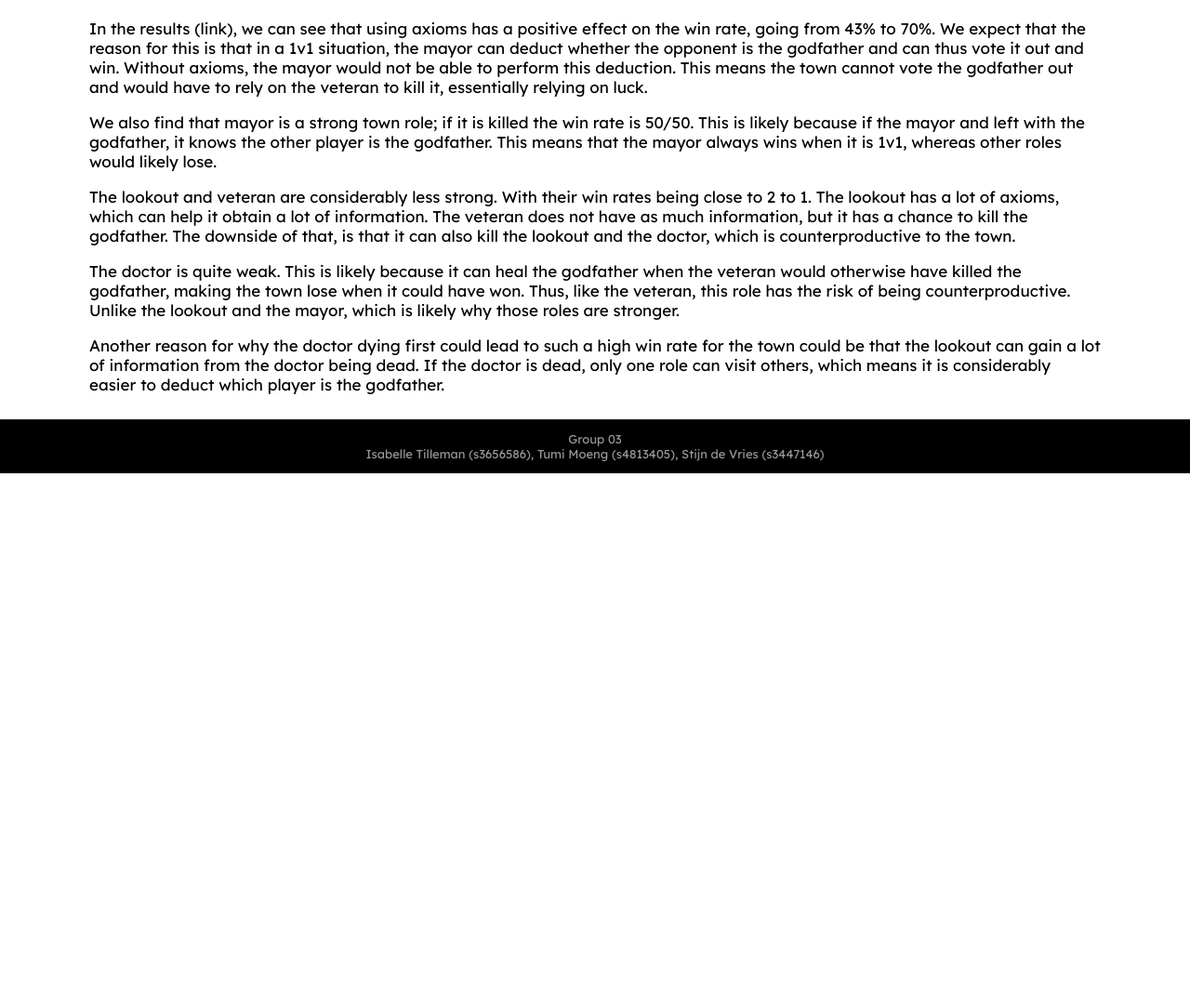
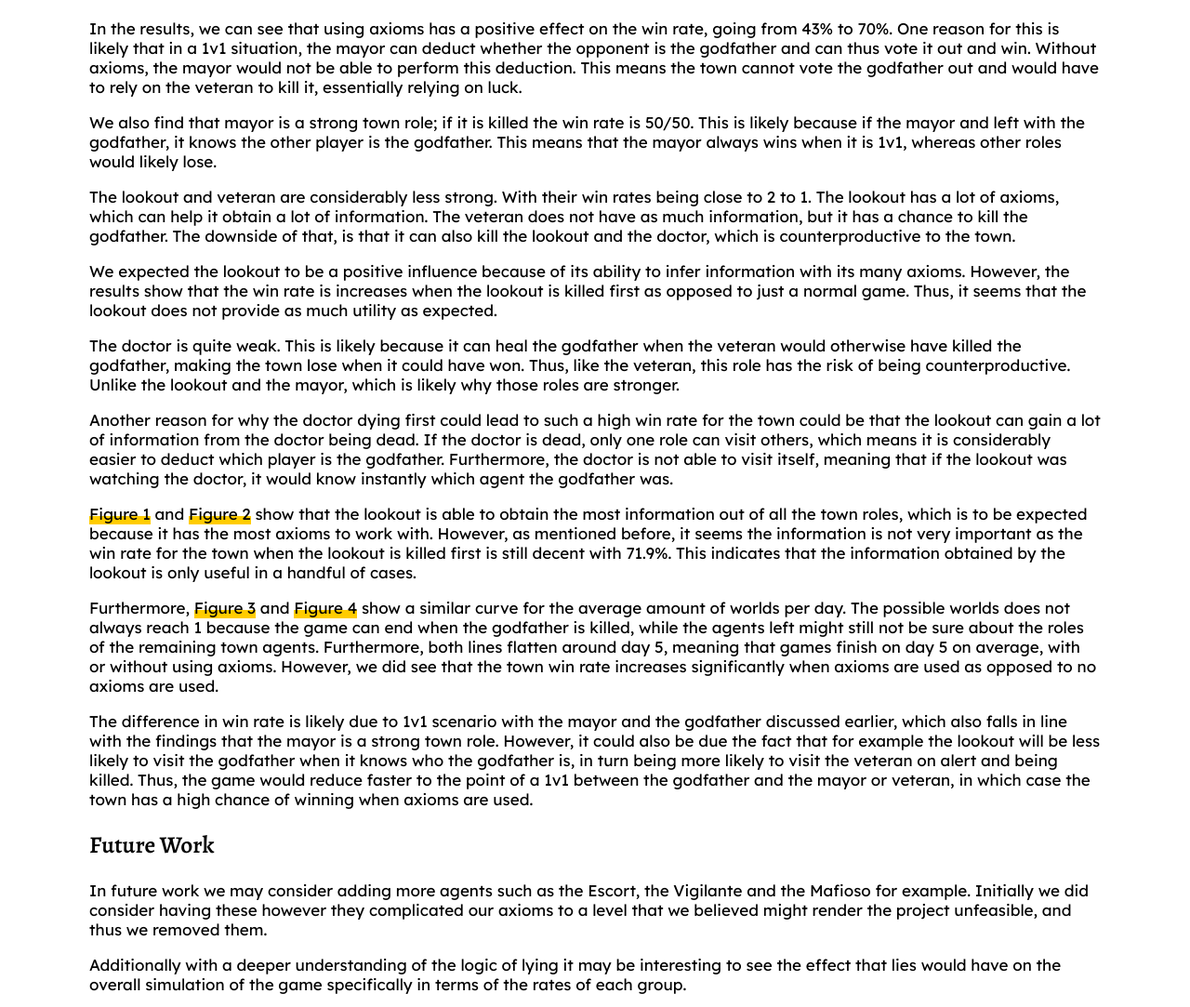
Before and after one commit to I-Tilleman/LAMASTownOfSalem, a plain HTML site: page discussion.html in a window 1280 px wide. Shown: the part 133-1216 px from the top of the page at 93% size. Before the commit the page ends 800 px from the top, so only its background shows below. Drawn offline with nearby package versions, Linux system fonts and the light colour scheme.

Commit message:
updated discussion section + fixed captions

```diff
--- a/discussion.html
+++ b/discussion.html
@@ -42,15 +42,33 @@
       <div class="front-page-content">
         <h1>Discussion</h1>
 
-        <p>In the results (link), we can see that using axioms has a positive effect on the win rate, going from 43% to 70%. We expect that the reason for this is that in a 1v1 situation, the mayor can deduct whether the opponent is the godfather and can thus vote it out and win. Without axioms, the mayor would not be able to perform this deduction. This means the town cannot vote the godfather out and would have to rely on the veteran to kill it, essentially relying on luck. </p>
+        <p>In the results, we can see that using axioms has a positive effect on the win rate, going from 43% to 70%. One reason for this is likely that in a 1v1 situation, the mayor can deduct whether the opponent is the godfather and can thus vote it out and win. Without axioms, the mayor would not be able to perform this deduction. This means the town cannot vote the godfather out and would have to rely on the veteran to kill it, essentially relying on luck.</p>
 
-        <p>We also find that mayor is a strong town role; if it is killed the win rate is 50/50. This is likely because if the mayor and left with the godfather, it knows the other player is the godfather. This means that the mayor always wins when it is 1v1, whereas other roles would likely lose. </p>
+        <p>We also find that mayor is a strong town role; if it is killed the win rate is 50/50. This is likely because if the mayor and left with the godfather, it knows the other player is the godfather. This means that the mayor always wins when it is 1v1, whereas other roles would likely lose.</p>
 
         <p>The lookout and veteran are considerably less strong. With their win rates being close to 2 to 1. The lookout has a lot of axioms, which can help it obtain a lot of information. The veteran does not have as much information, but it has a chance to kill the godfather. The downside of that, is that it can also kill the lookout and the doctor, which is counterproductive to the town. </p>
 
-        <p>The doctor is quite weak. This is likely because it can heal the godfather when the veteran would otherwise have killed the godfather, making the town lose when it could have won. Thus, like the veteran, this role has the risk of being counterproductive. Unlike the lookout and the mayor, which is likely why those roles are stronger. </p>
+        <p>We expected the lookout to be a positive influence because of its ability to infer information with its many axioms. However, the results show that the win rate is increases when the lookout is killed first as opposed to just a normal game. Thus, it seems that the lookout does not provide as much utility as expected.</p>
 
-        <p>Another reason for why the doctor dying first could lead to such a high win rate for the town could be that the lookout can gain a lot of information from the doctor being dead. If the doctor is dead, only one role can visit others, which means it is considerably easier to deduct which player is the godfather.</p>
+        <p>The doctor is quite weak. This is likely because it can heal the godfather when the veteran would otherwise have killed the godfather, making the town lose when it could have won. Thus, like the veteran, this role has the risk of being counterproductive. Unlike the lookout and the mayor, which is likely why those roles are stronger.</p>
+
+        <p>Another reason for why the doctor dying first could lead to such a high win rate for the town could be that the lookout can gain a lot of information from the doctor being dead. If the doctor is dead, only one role can visit others, which means it is considerably easier to deduct which player is the godfather. Furthermore, the doctor is not able to visit itself, meaning that if the lookout was watching the doctor, it would know instantly which agent the godfather was.</p>
+
+        <p><a href="/results.html#fig-1">Figure 1</a> and <a href="/results.html#fig-2">Figure 2</a> show that the lookout is able to obtain the most information out of all the town roles, which is to be expected because it has the most axioms to work with. However, as mentioned before, it seems the information is not very important as the win rate for the town when the lookout is killed first is still decent with 71.9%. This indicates that the information obtained by the lookout is only useful in a handful of cases.</p>
+
+        <p>Furthermore, <a href="/results.html#fig-3">Figure 3</a> and <a href="/results.html#fig-4">Figure 4</a> show a similar curve for the average amount of worlds per day. The possible worlds does not always reach 1 because the game can end when the godfather is killed, while the agents left might still not be sure about the roles of the remaining town agents. Furthermore, both lines flatten around day 5, meaning that games finish on day 5 on average, with or without using axioms. However, we did see that the town win rate increases significantly when axioms are used as opposed to no axioms are used.</p>
+
+        <p>The difference in win rate is likely due to 1v1 scenario with the mayor and the godfather discussed earlier, which also falls in line with the findings that the mayor is a strong town role. However, it could also be due the fact that for example the lookout will be less likely to visit the godfather when it knows who the godfather is, in turn being more likely to visit the veteran on alert and being killed. Thus, the game would reduce faster to the point of a 1v1 between the godfather and the mayor or veteran, in which case the town has a high chance of winning when axioms are used.</p>
+
+        <h2>Future Work</h2>
+        <p>In future work we may consider adding more agents such as the Escort, the Vigilante and the Mafioso for example. Initially we did consider having these however they complicated our axioms to a level that we believed might render the project unfeasible, and thus we removed them.</p>
+
+        <p>Additionally with a deeper understanding of the logic of lying it may be interesting to see the effect that lies would have on the overall simulation of the game specifically in terms of the rates of each group.</p>
+
+        <p>It may also be interesting to design alternative methods by which agents such as the mayor and the veteran would activate their special abilities rather than making use of simple probability and First-order knowledge. For example it may be prudent of the of the mayor to expose himself, as he is one of the few agents that is able to do so, and then the godfather would be more likely to target him, and knowing this the lookout could observe him to determine who the godfather is. Making use of this strategy the Doctor could also go to the mayor to protect him and this leaves the lookout with two possible agents one of which is the godfather and one of which is the Doctor. Strategies such as this would balloon the complexity of our projects However if they could be implemented we leave they would have interesting effects on the overall simulation.
+        </p>
+
+        <p>It may also be interesting to investigate alternative means of measuring the simulation such as proportion of knowledge received from other agents to knowledge inferred.</p>
 
       </div>
 
```
Also changed, not shown: results.html (+1 -1 lines).
